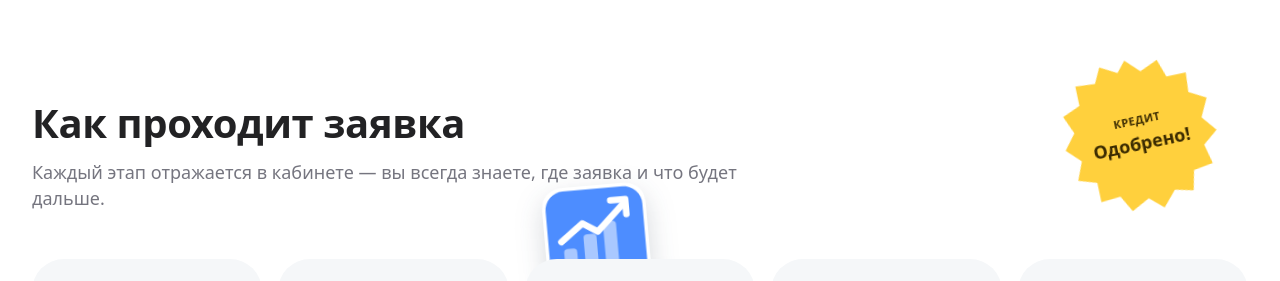
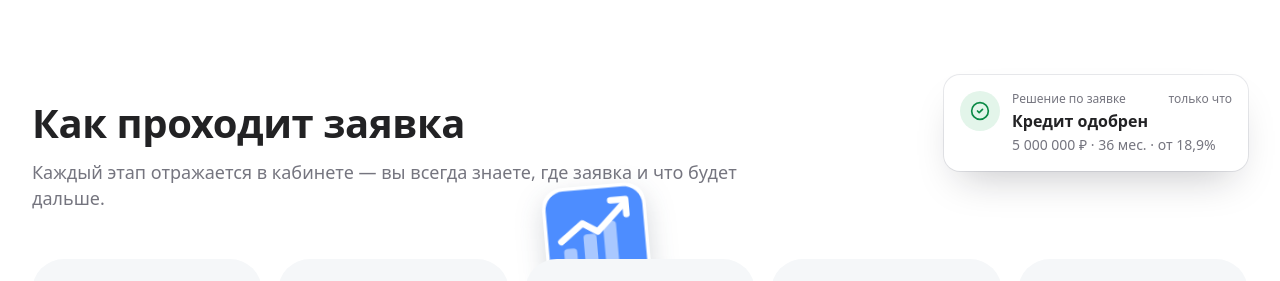
Before and after one commit to 1nsanexeEZ/hackaton_alfabank_2026, a Vue app in the folder frontend/: page / in a window 1280 px wide. Shown: the part 1867-2148 px from the top of the page. Built offline with nearby package versions, Linux system fonts and the light colour scheme; no server answers.

Commit message:
feat: в блоке этапов вместо стикера «Одобрено!» строгая карточка решения

```diff
--- a/frontend/src/widgets/process-steps/ui/ProcessSteps.vue
+++ b/frontend/src/widgets/process-steps/ui/ProcessSteps.vue
@@ -1,6 +1,8 @@
 <script setup lang="ts">
+import { CircleCheck } from 'lucide-vue-next'
+
 import { SECTION_ID } from '@/shared/config'
-import { BaseBadge, BaseContainer, DecorSticker, PeekSticker, SectionHeader } from '@/shared/ui'
+import { BaseBadge, BaseContainer, PeekSticker, SectionHeader } from '@/shared/ui'
 
 type Actor = 'client' | 'bank'
 
@@ -38,7 +40,23 @@ const STEPS: readonly { title: string; text: string; actor: Actor }[] = [
 <template>
   <section :id="SECTION_ID.process" class="py-16 lg:py-24">
     <BaseContainer class="relative">
-      <DecorSticker class="absolute -top-10 right-16" burst tone="sun" title="Одобрено!" caption="кредит" :tilt="-12" />
+      <!-- Чем заканчивается путь: уведомление о решении, как его покажет кабинет -->
+      <div
+        class="decision-card pointer-events-none absolute -top-6 right-8 hidden w-76 items-start gap-3 rounded-2xl bg-white p-4 shadow-[0_1.25rem_2.5rem_-1rem_rgb(20_20_30/0.25)] ring-1 ring-line select-none lg:flex"
+        aria-hidden="true"
+      >
+        <span class="flex size-10 shrink-0 items-center justify-center rounded-full bg-success-soft text-success">
+          <CircleCheck class="size-5" />
+        </span>
+        <div class="min-w-0 flex-1">
+          <p class="flex items-center justify-between gap-2 text-xs text-ink-secondary">
+            Решение по заявке
+            <span>только что</span>
+          </p>
+          <p class="mt-0.5 font-semibold text-ink">Кредит одобрен</p>
+          <p class="mt-0.5 text-sm text-ink-secondary">5 000 000 ₽ · 36 мес. · от 18,9%</p>
+        </div>
+      </div>
       <SectionHeader
         title="Как проходит заявка"
         description="Каждый этап отражается в кабинете — вы всегда знаете, где заявка и что будет дальше."
@@ -69,3 +87,22 @@ const STEPS: readonly { title: string; text: string; actor: Actor }[] = [
     </BaseContainer>
   </section>
 </template>
+
+<style scoped>
+/* Карточка решения слегка покачивается на месте — без наклонов и вспышек */
+.decision-card {
+  animation: decision-float 6s ease-in-out infinite;
+}
+
+@keyframes decision-float {
+  50% {
+    translate: 0 -0.375rem;
+  }
+}
+
+@media (prefers-reduced-motion: reduce) {
+  .decision-card {
+    animation: none;
+  }
+}
+</style>
```
